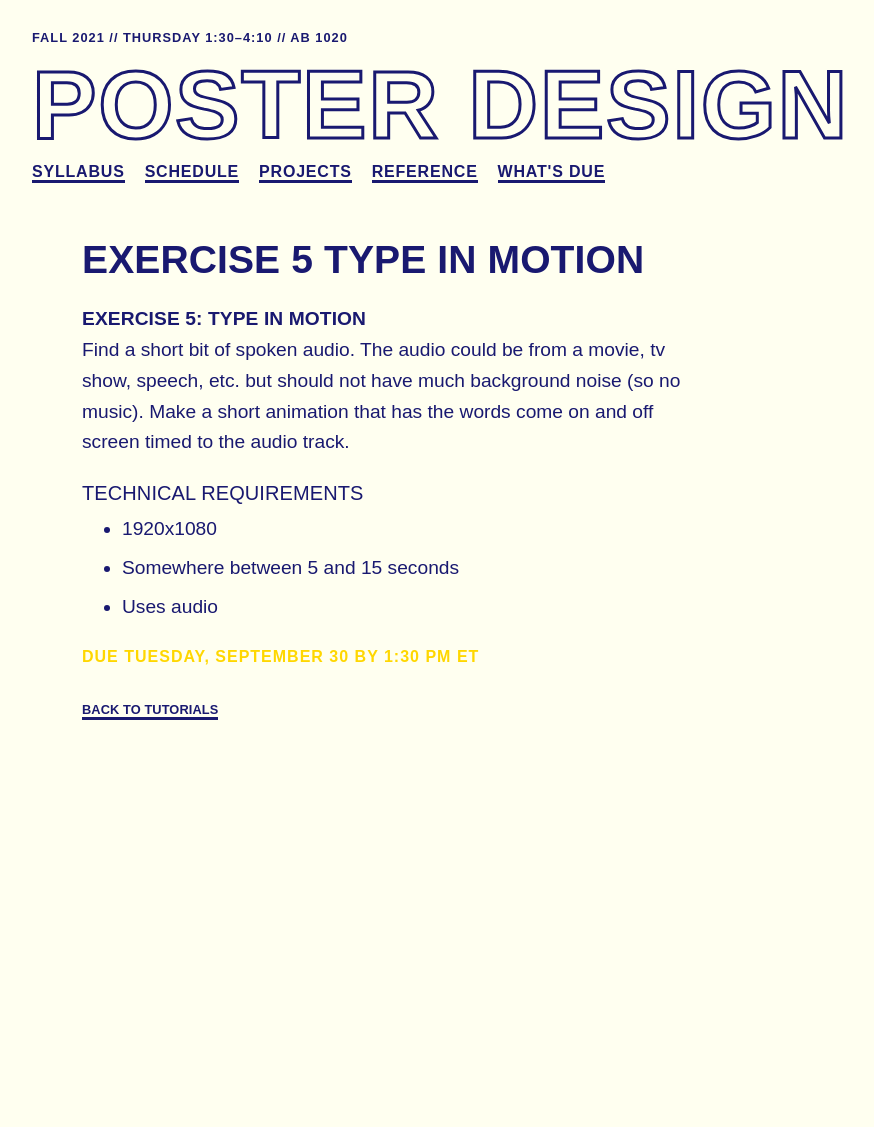
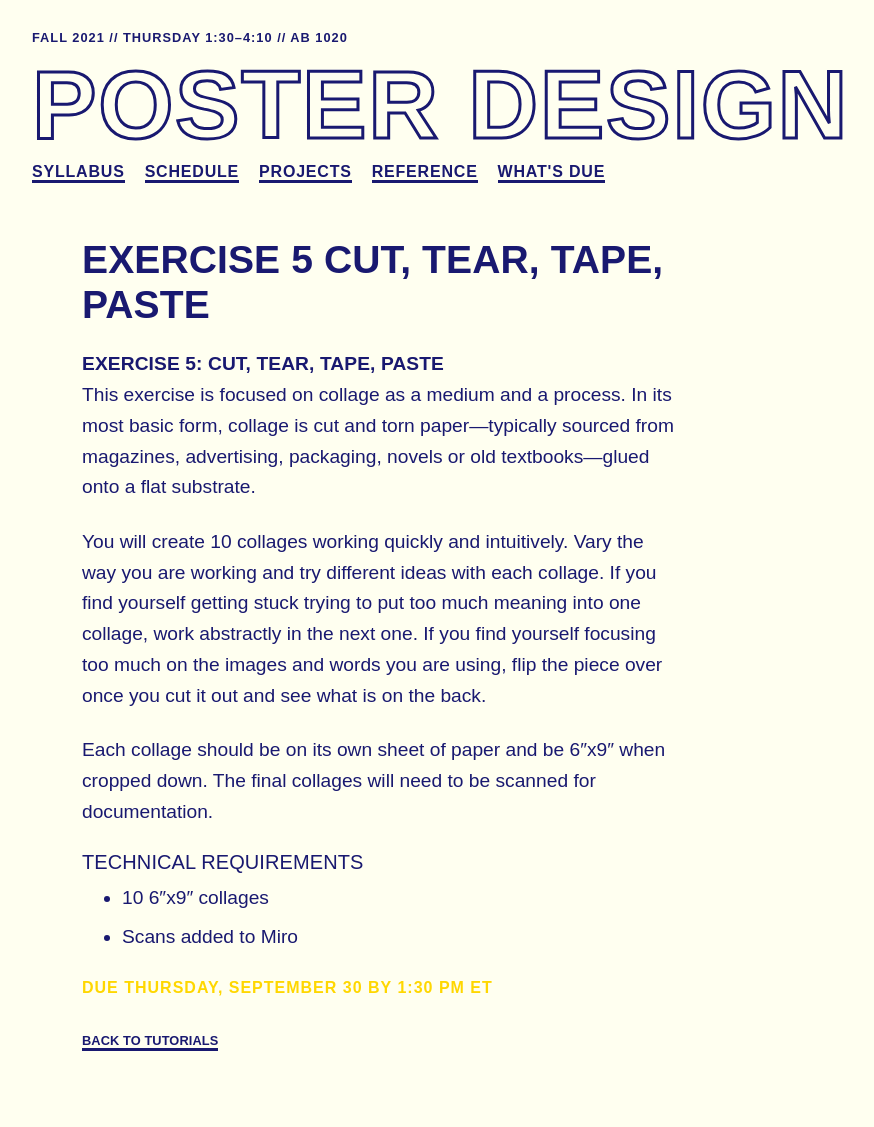
Before and after one commit to gmu-gd/poster21-fall, a Jekyll site: the page built from _posts/2021-09-23-e5.md, in a window 1280 px wide. Shown: the whole page, without its empty margins (0-874 px from the left). Built offline with Jekyll 4.4.1, drawn with Linux system fonts in a browser that asks for light colours; some web fonts are replaced; before the commit the page ends 900 px from its top, so only the background shows below that.

Commit message:
week 5 updates

```diff
--- a/_posts/2021-09-23-e5.md
+++ b/_posts/2021-09-23-e5.md
@@ -1,18 +1,21 @@
 ---
 layout: tutorial
 author: Michael McDermott
-title: Type in Motion
+title: Cut, Tear, Tape, Paste
 slug: e5
 subhead: Exercise 5
 categories: [exercises]
 ---
-#### Exercise 5: Type in Motion
-Find a short bit of spoken audio. The audio could be from a movie, tv show, speech, etc. but should not have much background noise (so no music). Make a short animation that has the words come on and off screen timed to the audio track.
+#### Exercise 5: Cut, Tear, Tape, Paste
+This exercise is focused on collage as a medium and a process. In its most basic form, collage is cut and torn paper—typically sourced from magazines, advertising, packaging, novels or old textbooks—glued onto a flat substrate.
+
+You will create 10 collages working quickly and intuitively. Vary the way you are working and try different ideas with each collage. If you find yourself getting stuck trying to put too much meaning into one collage, work abstractly in the next one. If you find yourself focusing too much on the images and words you are using, flip the piece over once you cut it out and see what is on the back.
+
+Each collage should be on its own sheet of paper and be 6&#8243;x9&#8243; when cropped down. The final collages will need to be scanned for documentation.
 
 
 ##### Technical Requirements
-* 1920x1080
-* Somewhere between 5 and 15 seconds
-* Uses audio
+* 10 6&#8243;x9&#8243; collages
+* Scans added to Miro
 
-<span class="due">Due Tuesday, {% assign seconds = 7 | times: 24 | times: 60 | times: 60 %}{{ page.date | date: "%s" | plus: seconds | date: "%B %d" }} by 1:30 pm ET</span>
+<span class="due">Due Thursday, {% assign seconds = 7 | times: 24 | times: 60 | times: 60 %}{{ page.date | date: "%s" | plus: seconds | date: "%B %d" }} by 1:30 pm ET</span>
```
Also changed, not shown: _posts/2021-09-23-due.md (+4 -1 lines), schedule/index.md (+5 -5 lines).
